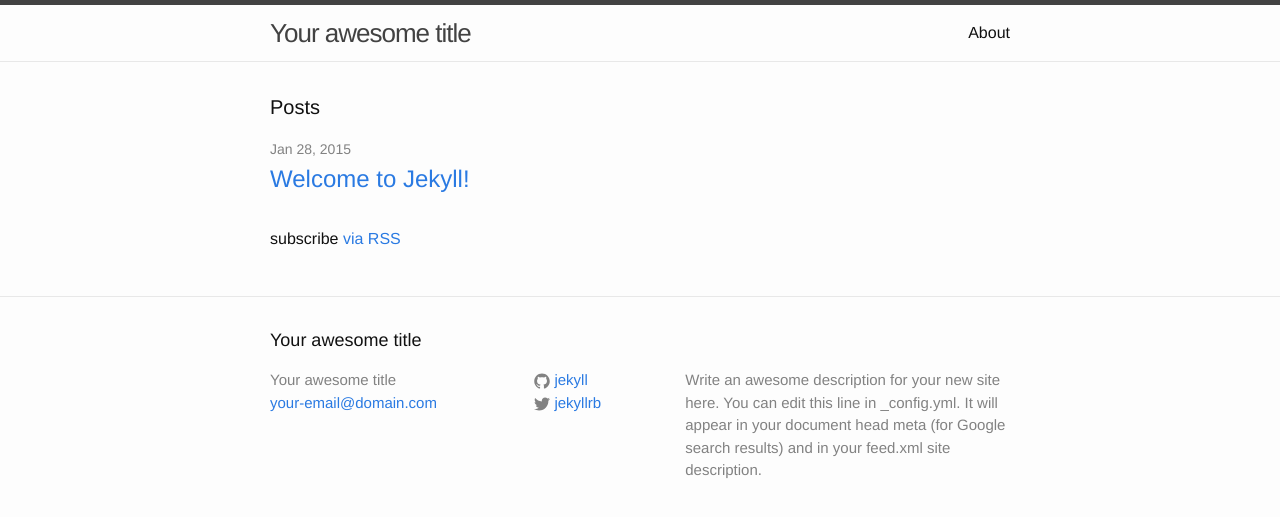
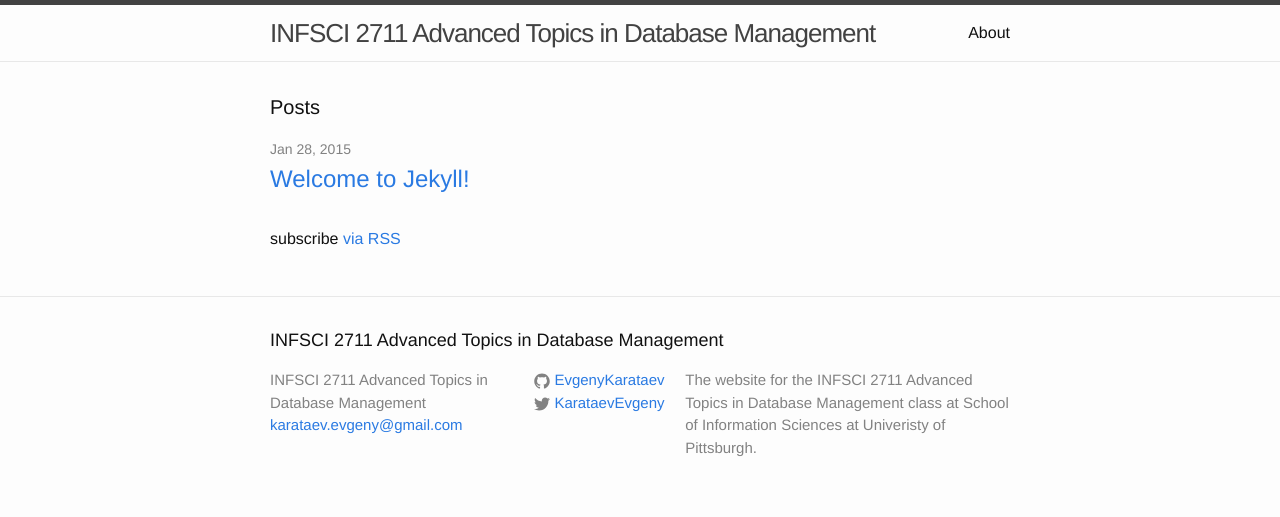
Before and after one commit to infsci2711/infsci2711.github.io, a Jekyll site: the page built from index.html, in a window 1280 px wide. Shown: the top 517 px of the page. Built offline with Jekyll 4.4.1, drawn with Linux system fonts in a browser that asks for light colours.

Commit message:
replaced title and put my email and twitter & git

```diff
--- a/_config.yml
+++ b/_config.yml
@@ -1,14 +1,13 @@
 # Site settings
-title: Your awesome title
-email: your-email@domain.com
+title: INFSCI 2711 Advanced Topics in Database Management
+email: karataev.evgeny@gmail.com
 description: > # this means to ignore newlines until "baseurl:"
-  Write an awesome description for your new site here. You can edit this
-  line in _config.yml. It will appear in your document head meta (for
-  Google search results) and in your feed.xml site description.
+  The website for the INFSCI 2711 Advanced Topics in Database Management class
+  at School of Information Sciences at Univeristy of Pittsburgh.
 baseurl: "" # the subpath of your site, e.g. /blog/
-url: "http://yourdomain.com" # the base hostname & protocol for your site
-twitter_username: jekyllrb
-github_username:  jekyll
+url: "http://infsci2711.github.io/" # the base hostname & protocol for your site
+twitter_username: KarataevEvgeny
+github_username:  EvgenyKarataev
 
 # Build settings
 markdown: kramdown
```
